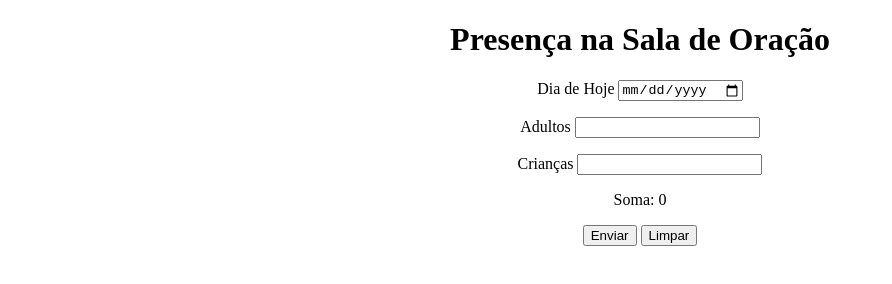
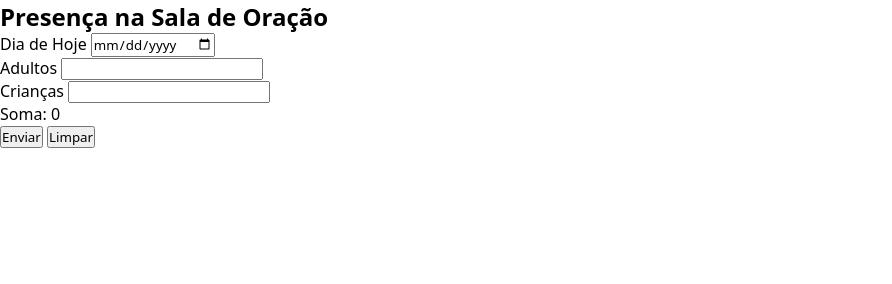
Before and after one commit to LukasTh202/Projeto-Manancias, a plain HTML site: page index.html in a window 1280 px wide. Shown: the whole page, without its empty margins (0-892 px from the left). Drawn offline with Linux system fonts and the light colour scheme.

Commit message:
commit 1

```diff
--- a/index.html
+++ b/index.html
@@ -5,17 +5,15 @@
     <meta name="viewport" content="width=device-width, initial-scale=1.0">
     <link rel="shortcut icon" href="imagens/mananciais.png" type="imagens">
     <title>Contagem do Salão</title>
-    <style>
-
-    main {
-        text-align: center;
-
-    }
-    </style>
+    <link rel="stylesheet" href="style.css">
 </head>
 <body>
 
     <main>
+        <section id="login">
+
+
+            <div id="formulario">
                 <h1>Presença na Sala de Oração</h1>
                 <p>
                     <label for="idata">Dia de Hoje</label>
@@ -38,10 +36,9 @@
                     <input type="submit" value="Enviar">
                     <input type="reset" value="Limpar">
                 </p>
+            </div>
+        </section>
+
     </main>
-
-
-
-
 </body>
 </html>
--- /dev/null
+++ b/style.css
@@ -0,0 +1,8 @@
+@charset "UTF=8";
+
+* {
+    font-family: system-ui, -apple-system, BlinkMacSystemFont, 'Segoe UI', Roboto, Oxygen, Ubuntu, Cantarell, 'Open Sans', 'Helvetica Neue', sans-serif;
+    padding: 0px;
+    margin: 0px;
+    box-sizing: border-box;
+}
```
Also changed, not shown: imagens/mananciais3.png (added), imagens/mananciais4.png (added), 1 other file. Lines whose indentation alone changed are shown as unchanged.
